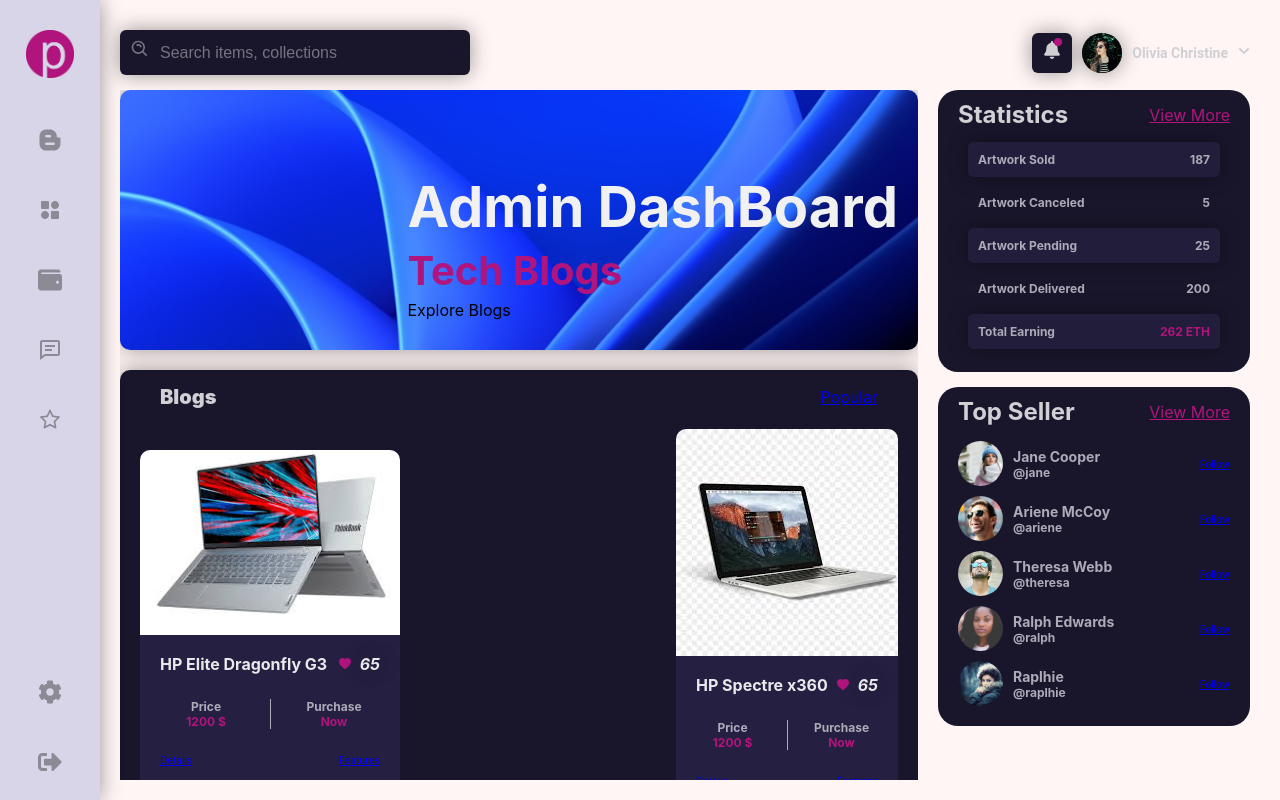
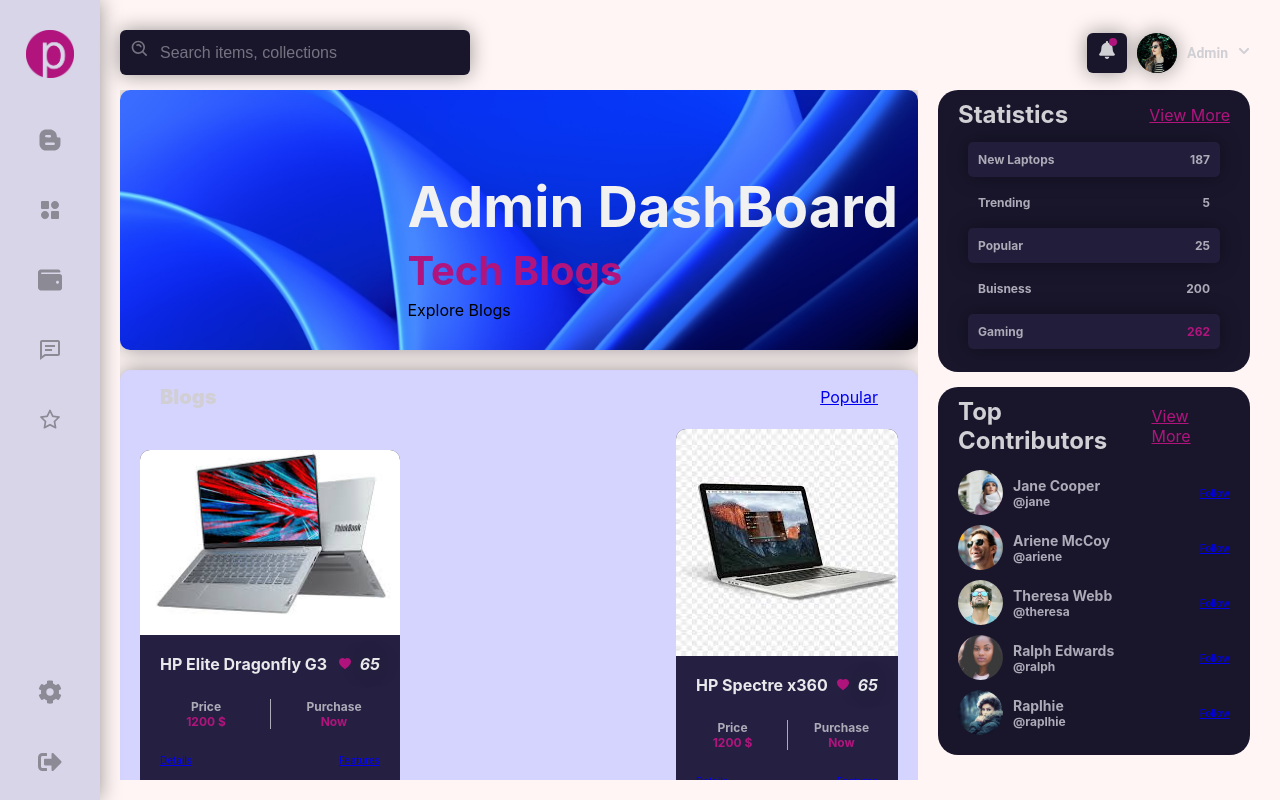
Before and after one commit to the-byte-bandits/tech-blog, a React (Create React App) app: page / in a window 1280 px wide. Built offline with nearby package versions, Linux system fonts and the light colour scheme.

Commit message:
Main Page Created

```diff
--- a/src/adminComponents/Container/MainContainer.css
+++ b/src/adminComponents/Container/MainContainer.css
@@ -43,7 +43,7 @@
   }
 
   .maincontainer .left .banner .textContainer p {
-    color: #f1f1f1;
+    color: #e2d0d0;
     font-size: 18px;
     margin: 5px 0;
   }
@@ -64,7 +64,7 @@
   }
 
   .maincontainer .left .cards {
-    background: #19162c;
+    background: #d4d4ff;
     padding: 10px;
     box-shadow: 0px 0px 20px rgba(0, 0, 0, 0.4);
     margin-top: 20px;
--- a/src/adminComponents/Container/MainRightBottomCard.js
+++ b/src/adminComponents/Container/MainRightBottomCard.js
@@ -5,7 +5,7 @@ function MainRightBottomCard() {
   return (
     <div className="bottom_card">
       <div className="bottomCard_name">
-        <h2>Top Seller</h2>
+        <h2>Top Contributors</h2>
         <a href="#">View More</a>
       </div>
 
--- a/src/adminComponents/Container/MainRightTopCard.js
+++ b/src/adminComponents/Container/MainRightTopCard.js
@@ -10,23 +10,23 @@ function MainRightTopCard() {
 
       <div className="earning">
         <p>
-          Artwork Sold <span>187</span>
+          New Laptops <span>187</span>
         </p>
 
         <p>
-          Artwork Canceled <span>5</span>
+          Trending <span>5</span>
         </p>
 
         <p>
-          Artwork Pending <span>25</span>
+          Popular <span>25</span>
         </p>
 
         <p>
-          Artwork Delivered <span>200</span>
+          Buisness <span>200</span>
         </p>
 
         <p>
-          Total Earning <span>262 ETH</span>
+          Gaming <span>262</span>
         </p>
       </div>
     </div>
--- a/src/adminComponents/Container/TopContainer.js
+++ b/src/adminComponents/Container/TopContainer.js
@@ -34,17 +34,17 @@ function TopContainer() {
         <div className="profileImage">
           <img src={women} alt="" />
         </div>
-        <p className="profileName">Olivia Christine</p>
+        <p className="profileName">Admin</p>
         <i className="menuChevron" id="menuChevron">
           <FaChevronDown />
         </i>
 
         <div className="menuContainer" id="menuContainer">
           <ul>
-            <li>Web design</li>
-            <li>UI / UX</li>
-            <li>Form Design</li>
-            <li>UI design</li>
+            <li>Write Blog</li>
+            <li>Edit Blog</li>
+            <li>Delete Blog</li>
+            <li>Update Blog</li>
           </ul>
         </div>
       </div>
```
